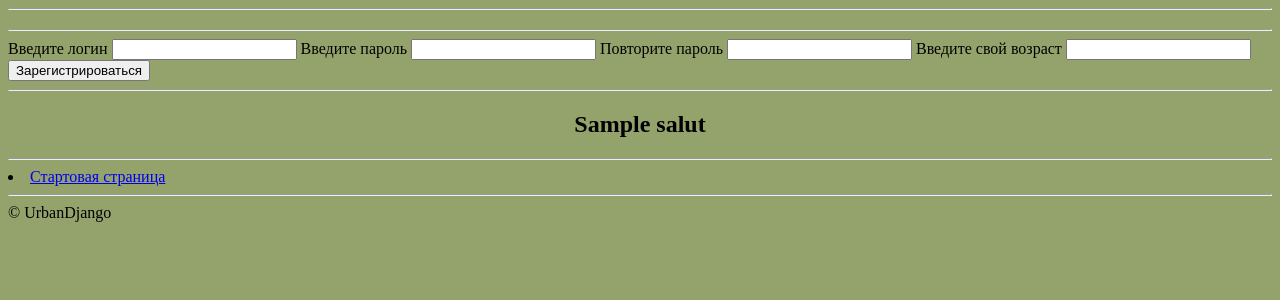
After one commit to Kostromin63/DjangoExample, a Django app: template UrbanDjango/templates/fifth_task/registration_page.html in a window 1280 px wide. The commit adds this page. Shown: the top 300 px of the page. Run offline with Django 5.2, Linux system fonts and the light colour scheme; the template is opened without the code that fills it: most values are stand-ins (such as "Sample title", 1, 10 or a date in 2020).

Commit message:
Домашнее задание по теме "Формы отправки данных. HTML и Django формы"

```diff
--- a/UrbanDjango/UrbanDjango/urls.py
+++ b/UrbanDjango/UrbanDjango/urls.py
@@ -18,6 +18,7 @@ from django.contrib import admin
 from django.urls import path
 from task2.views import Class_view, func_view, index
 from task4.views import ClassHome, ClassShop, ClassBasket, func_index
+from task5.views import sign_up_by_html, sign_up_by_django
 
 urlpatterns = [
     path('', func_index),
@@ -26,5 +27,7 @@ urlpatterns = [
     path('class_view/', Class_view.as_view()),
     path('platform/', ClassHome.as_view()),
     path('platform/games/', ClassShop.as_view()),
-    path('platform/cart/', ClassBasket.as_view())
+    path('platform/cart/', ClassBasket.as_view()),
+    path('html_sign_up/', sign_up_by_html),
+    path('django_sign_up/', sign_up_by_django),
     ]
--- a/UrbanDjango/static/style.css
+++ b/UrbanDjango/static/style.css
@@ -4,3 +4,6 @@ body {
 h1 {
     text-align: center;
 }
+h2 {
+    text-align: center;
+}
--- /dev/null
+++ b/UrbanDjango/templates/fifth_task/registration_page.html
@@ -0,0 +1,52 @@
+{% load static %}
+<!DOCTYPE html>
+<html lang="en">
+<head>
+    <meta charset="UTF-8">
+
+
+    <title>Title</title>
+    <link rel="stylesheet" href='{% static "style.css" %}' type="text/css">
+</head>
+<body>
+
+    <form method="post">
+        {% csrf_token %}
+
+        <hr>
+
+            <h3>{{error}}</h3>
+
+        <hr>
+
+        <label for="username">Введите логин</label>
+        <input type="text" id="username" name="username" maxlength="30" required>
+
+        <label for="password">Введите пароль</label>
+        <input type="text" id="password" name="password" minlength="8" required>
+
+        <label for="repeat_password">Повторите пароль</label>
+        <input type="text" id="repeat_password" name="repeat_password" minlength="8" required>
+
+        <label for="age">Введите свой возраст</label>
+        <input type="text" id="age" name="age" maxlength="3" required>
+
+        <button type="submit">Зарегистрироваться</button>
+    </form>
+
+    <hr>
+
+    <h2>{{salut}}</h2>
+
+    <hr>
+
+    <li><a href="\#/">Стартовая страница</a></li>
+
+    <hr>
+
+    <footer>
+        &copy; UrbanDjango
+    </footer>
+
+</body>
+</html>
```
Also changed, not shown: UrbanDjango/task5/forms.py (added, +7 -0 lines), UrbanDjango/templates/index.html (+5 -3 lines).
